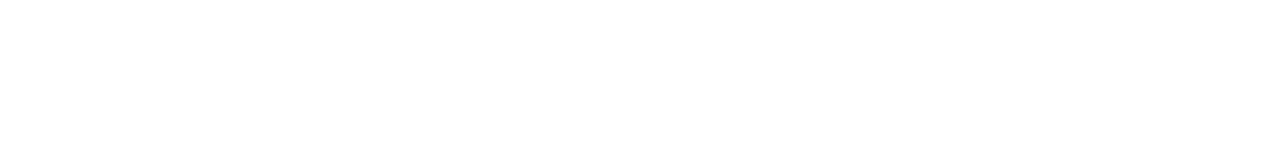
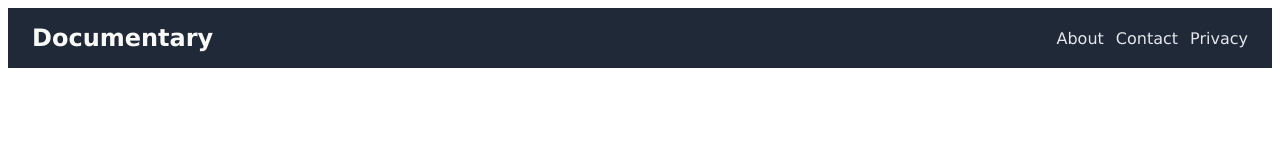
Before and after one commit to Palash-95/Landing-Page, a plain HTML site: page index.html in a window 1280 px wide. Drawn offline with Linux system fonts and the light colour scheme.

Commit message:
Add header logo and links and style it

```diff
--- a/index.html
+++ b/index.html
@@ -8,7 +8,14 @@
     <link rel="stylesheet" href="styles.css">
 </head>
 <body>
-    <div class="header"></div>
+    <div class="header">
+        <h1>Documentary</h1>
+        <ul>
+            <li><a href="#">About</a></li>
+            <li><a href="#">Contact</a></li>
+            <li><a href="#">Privacy</a></li>
+        </ul>
+    </div>
     <section></section>
     <section></section>
     <section></section>
--- a/styles.css
+++ b/styles.css
@@ -0,0 +1,27 @@
+body{
+    font-family: Verdana, Geneva, Tahoma, sans-serif;
+}
+
+.header h1{
+    font-size: 24px;
+    color: #F9FAF8;
+}
+
+ul{
+    display: flex;
+    list-style-type: none;
+    gap: 12px;
+    margin-left: auto;
+}
+
+a {
+    text-decoration: none;
+    color: #E5E7EB;
+}
+
+.header{
+    display: flex;
+    background-color: #1F2937;
+    align-items: center;
+    padding: 0 24px;
+}
```
